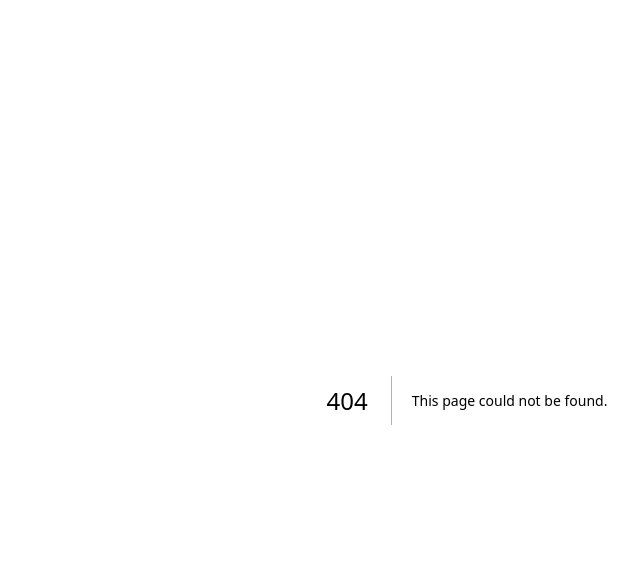
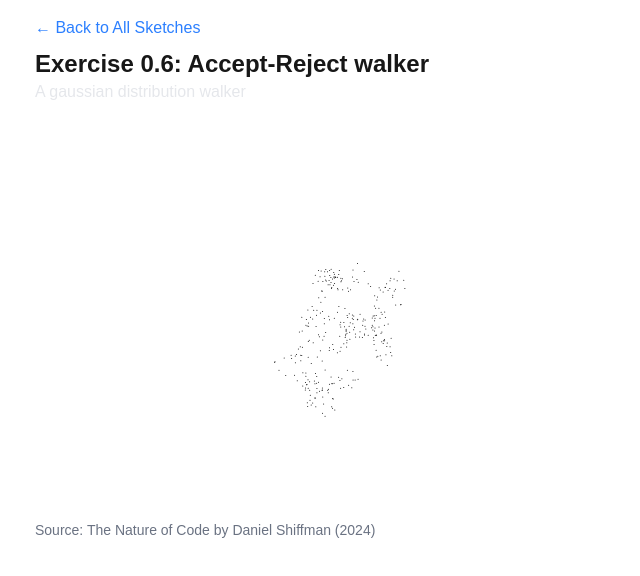
Before and after one commit to SoxFace/nature-of-code, a Next.js app: page /exercises/06-accept-reject-walker in a window 1280 px wide. Before the commit this address had no page. Shown: the top 576 px of the page, without its empty margins (173-813 px from the left). Built offline with nearby package versions, Linux system fonts and the light colour scheme.

Commit message:
add: exercise 0.6 accept reject walker

```diff
--- /dev/null
+++ b/src/app/exercises/06-accept-reject-walker/page.tsx
@@ -0,0 +1,60 @@
+'use client';
+
+import dynamic from 'next/dynamic';
+// Dynamically import P5Wrapper to disable SSR
+const P5Wrapper = dynamic(() => import('@/components/P5Wrapper'), { ssr: false });
+import SketchLayout from '@/components/SketchLayout';
+import p5 from 'p5';
+
+export default function AcceptRejectwalker() {
+
+    // Define the sketch function
+    const sketch = (p5: p5) => {
+
+        let walker: Walker;
+
+        class Walker {
+            x: number;
+            y: number;
+
+            constructor() {
+                this.x = p5.width / 2;
+                this.y = p5.height / 2;
+            }
+
+            display() {
+                p5.stroke(0);
+                p5.point(this.x, this.y);
+            }
+
+            step() {
+                // Generate random steps using Gaussian distribution
+                const step = 10;
+                const stepX = p5.random(-step, step);
+                const stepY = p5.random(-step, step);
+                this.x += stepX;
+                this.y += stepY;
+            }
+        }
+
+        p5.setup = () => {
+            p5.createCanvas(640, 360);
+            p5.background(255);
+            walker = new Walker();
+        };
+
+        p5.draw = () => {
+            walker.step();
+            walker.display();
+        };
+    };
+
+    return (
+        <SketchLayout
+            title="Exercise 0.6: Accept-Reject walker"
+            description="A gaussian distribution walker"
+        >
+            <P5Wrapper sketch={sketch} />
+        </SketchLayout>
+    );
+}
--- a/src/app/page.tsx
+++ b/src/app/page.tsx
@@ -44,6 +44,11 @@ export default function Home() {
           <h2 className="text-2xl font-semibold mb-3">Exercises</h2>
           <ul className="list-disc pl-5 space-y-1">
           <li>
+              <Link href="/exercises/06-accept-reject-walker" className="text-blue-500 hover:underline">
+                0.6: Accept-Reject walker
+              </Link>
+          </li>
+          <li>
               <Link href="/exercises/05-gaussian-walker" className="text-blue-500 hover:underline">
                 0.5: Gaussian walker
               </Link>
```
